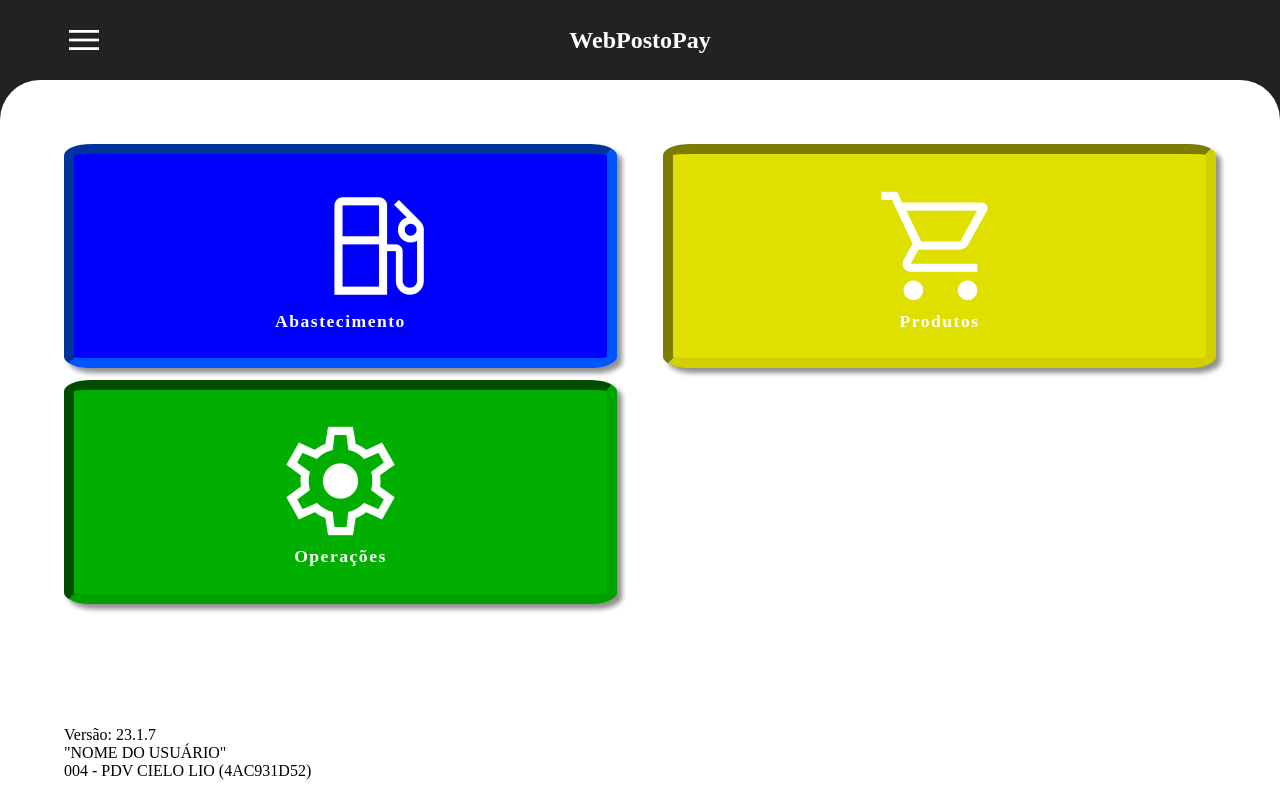
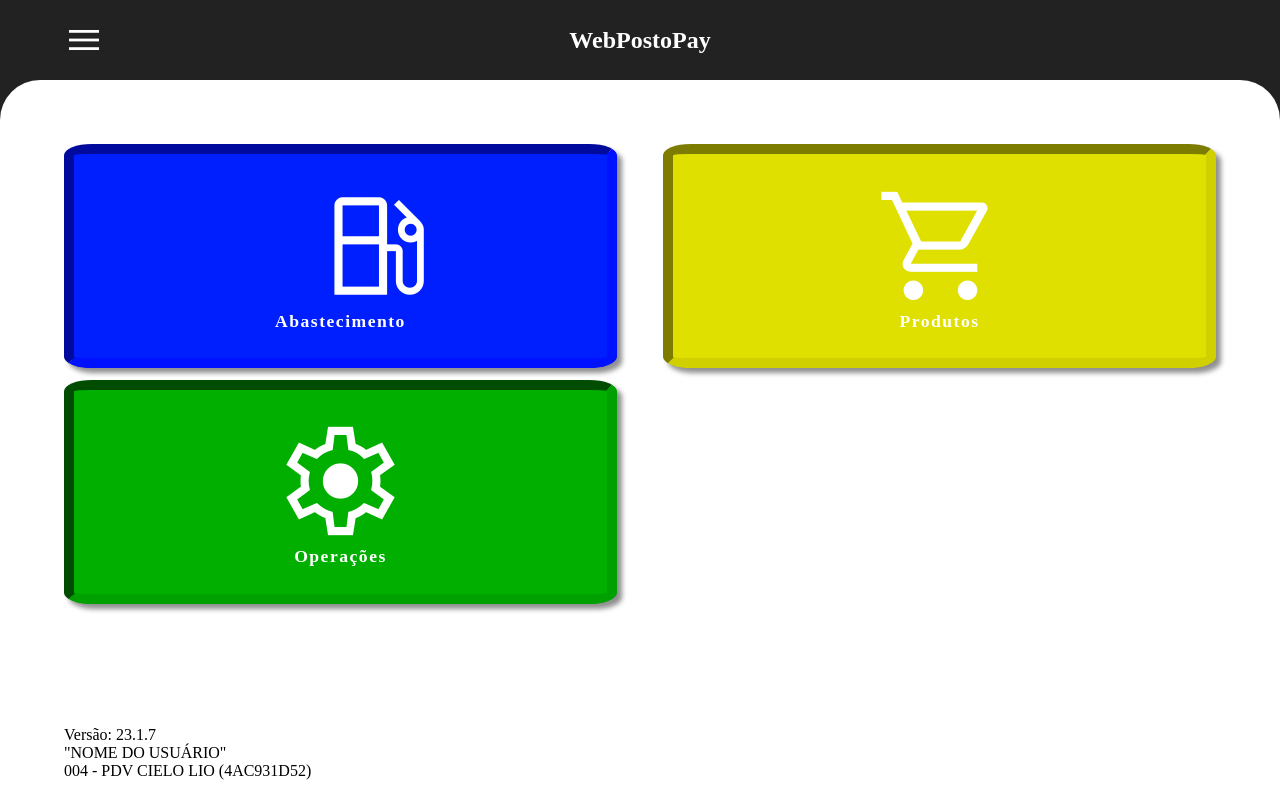
Before and after one commit to HugoAlbuquerque1993/Projetos-Simples, a plain HTML site: page p10 web_posto/pages/01.html in a window 1280 px wide. Shown: the top 800 px of the page. Drawn offline with nearby package versions, Linux system fonts and the light colour scheme.

Commit message:
Update 01.html

```diff
--- a/p10 web_posto/pages/01.html
+++ b/p10 web_posto/pages/01.html
@@ -48,8 +48,8 @@
         height: 28vh;
         margin: 0;
         border-radius: 5%;
-        border: 10px inset #0050f0;
-        background-color: #0000ff;
+        background-color: #001fff;
+        border: 10px inset #0010f0;
         color: #fff;
         font-size: 1.1rem;
         font-weight: bold;
```
